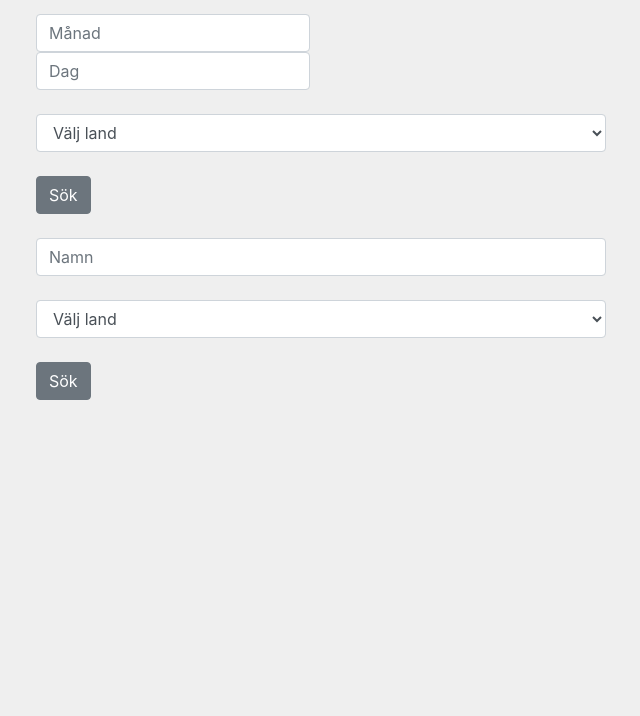
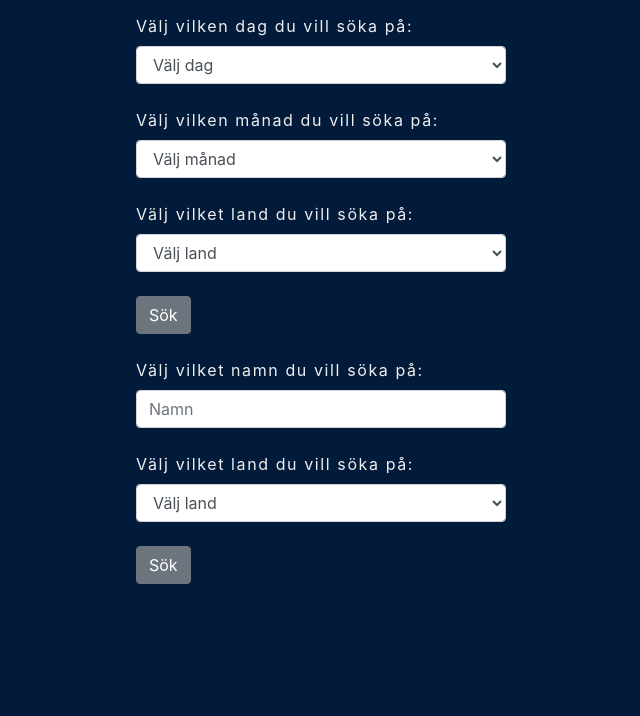
Before and after one commit to inanivald/JS1_namnsdag, a plain HTML site: page index.html in a window 1280 px wide. Shown: the part 84-800 px from the top of the page, without its empty margins (319-959 px from the left). Drawn offline with nearby package versions, Linux system fonts and the light colour scheme.

Commit message:
Did some minor changes

```diff
--- a/assets/scripts/app.js
+++ b/assets/scripts/app.js
@@ -1,10 +1,12 @@
-
-const month = document.querySelector('#month').value;
-const day = document.querySelector('#day').value;
+const h = document.querySelector("#month");
+const month = h.options[h.selectedIndex].value;
+const monthEl = h.options[h.selectedIndex].text;
+const i = document.querySelector("#day");
+const day = i.options[i.selectedIndex].value;
 const f = document.querySelector("#custom-select");
 const country = f.options[f.selectedIndex].value;
 const countryEl = f.options[f.selectedIndex].text;
-const nameEl = document.querySelector('#namename').value;
+const nameEl = document.querySelector('#namename');
 const g = document.querySelector("#custom-select-name");
 const countryName = g.options[g.selectedIndex].value;
 const countryElName = g.options[g.selectedIndex].text;
@@ -20,12 +22,12 @@ const renderNameday = resultName => {
         <div class="card mt-4">
         <h2>${resultName.data[0].namedays[country]}</h2>
                 <p>I ${countryEl} har ${resultName.data[0].namedays[country]}
-                namnsdag den ${day}/${month}.</p>`
+                namnsdag den ${day} ${monthEl}.</p>`
 };
 
 
 
-//month.innerHTML = "";
+
 document.querySelector('#nameday').addEventListener('submit', e => {
     e.preventDefault();
 getNameday(country, month, day)
@@ -41,12 +43,17 @@ getNameday(country, month, day)
 })
 .catch(resultName => {
     console.log(resultName)
-   if (f.options[f.selectedIndex].text === 'Välj land'){
-    renderAlertDay('danger', `Du måste välja land.`)
-   } else {
-    renderAlertDay('danger', `${day}/${month} är inte ett korrekt datum.`);
+   if (f.options[f.selectedIndex].text === 'Välj land')
+   { renderAlertDay('danger', 'Du måste välja land.')
+   } else if (h.options[h.selectedIndex].text === 'Välj månad')
+       { renderAlertDay('danger', 'Du måste välja en månad.')
+    } else if (i.options[i.selectedIndex].text === 'Välj dag')
+    { renderAlertDay('danger', 'Du måste välja en dag.');
+ } else {
+    renderAlertDay('danger', `${day}/${monthEl} är inte ett korrekt datum.`);
    }
     });
+
 });
 
 
@@ -69,22 +76,23 @@ console.log(resultDay)
 
 document.querySelector('#name').addEventListener('submit', e => {
     e.preventDefault();
-
-getName(nameEl, countryName)
+    const nameEl2 = nameEl.value;
+getName(nameEl2, countryName)
 .then(resultDay => {
   renderName(resultDay);
 
     if (resultDay.results.length > 0){
     renderName(resultDay);
     } else {
-        renderAlertName('danger', `${nameEl} har ingen namnsdag i ${countryElName}. :(`);
+        renderAlertName('danger', `${nameEl2} har ingen namnsdag i ${countryElName}. :(`);
     }
 })
 .catch(resultDay => {
    if (g.options[g.selectedIndex].text === 'Välj land'){
-    renderAlertName('danger', `Du måste välja land.`)
+    renderAlertName('danger', 'Du måste välja land.')
    } else {
-    renderAlertName('danger', `${day}/${month} är inte ett korrekt datum.`);
+    renderAlertName('danger', 'Du måste ange ett namn.');
    }
     });
+    nameEl.value = '';
 });
--- a/assets/styles/style.css
+++ b/assets/styles/style.css
@@ -3,14 +3,14 @@
 }
 
 body {
-	background-color: #efefef;
-	color: #333;
+	background-color: rgb(3, 27, 58);
+	color: #efefef;
 	line-height: 1.5;
     letter-spacing: 0.1em;
 
 }
 .container {
-    max-width: 600px;
+    max-width: 400px;
 }
 
 h1, h2, h3, h4, h5, h6 {
@@ -18,8 +18,9 @@ h1, h2, h3, h4, h5, h6 {
 	margin-bottom: 0.75em;
 }
 .card {
-	padding: 0.375rem 0.75rem
-};
+	padding: 0.375rem 0.75rem;
+	color: rgb(3, 27, 58);
+}
 /*
 .form-inline .form-control {
 	width: 100% !important;
--- a/index.html
+++ b/index.html
@@ -15,13 +15,61 @@
     <div class="container">
         <h1>Namnsdag</h1>
         <form id="nameday">
-            <div class="form-inline mt-4 mb-4">
 
-                <input type="text" id="month" class="form-control mr-4" placeholder="Månad">
-                <input type="text" id="day" class="form-control" placeholder="Dag">
 
-            </div>
+                <label for="search-day">Välj vilken dag du vill söka på:</label>
+                          <select id="day" class="form-control mb-4">
+                                <option selected>Välj dag</option>
+                                <option value="1">1</option>
+                                <option value="2">2</option>
+                                <option value="3">3</option>
+                                <option value="4">4</option>
+                                <option value="5">5</option>
+                                <option value="6">6</option>
+                                <option value="7">7</option>
+                                <option value="8">8</option>
+                                <option value="9">9</option>
+                                <option value="10">10</option>
+                                <option value="11">11</option>
+                                <option value="12">12</option>
+                                <option value="13">13</option>
+                                <option value="14">14</option>
+                                <option value="15">15</option>
+                                <option value="16">16</option>
+                                <option value="17">17</option>
+                                <option value="18">18</option>
+                                <option value="19">19</option>
+                                <option value="20">20</option>
+                                <option value="21">21</option>
+                                <option value="22">22</option>
+                                <option value="23">23</option>
+                                <option value="24">24</option>
+                                <option value="25">25</option>
+                                <option value="26">26</option>
+                                <option value="27">27</option>
+                                <option value="28">28</option>
+                                <option value="29">29</option>
+                                <option value="30">30</option>
+                                <option value="31">31</option>
+                              </select>
+                              <label for="search-month">Välj vilken månad du vill söka på:</label>
+                              <select id="month" class="form-control mb-4">
+                                    <option selected>Välj månad</option>
+                                    <option value="1">Januari</option>
+                                    <option value="2">Februari</option>
+                                    <option value="3">Mars</option>
+                                    <option value="4">April</option>
+                                    <option value="5">Maj</option>
+                                    <option value="6">Juni</option>
+                                    <option value="7">Juli</option>
+                                    <option value="8">Augusti</option>
+                                    <option value="9">September</option>
+                                    <option value="10">Oktober</option>
+                                    <option value="11">November</option>
+                                    <option value="12">December</option>
+                                  </select>
 
+            <label for="search-country">Välj vilket land du vill söka på:</label>
             <select id="custom-select" class="form-control mb-4">
                     <option selected>Välj land</option>
                     <option value="se">Sverige</option>
@@ -43,14 +91,15 @@
 
                 <button type="submit" class="btn btn-secondary">Sök</button>
         </form>
+
         <div id="searchResultName" class="mt-4">
 
         </div>
         <form class="mt-4 mb-4" id="name">
 
-
+                    <label for="search-name">Välj vilket namn du vill söka på:</label>
                     <input type="text" id="namename" class="form-control mb-4" placeholder="Namn">
-
+                    <label for="search-country">Välj vilket land du vill söka på:</label>
                     <select id="custom-select-name" class="form-control mb-4">
                             <option selected value="no-country">Välj land</option>
                             <option value="se">Sverige</option>
@@ -71,7 +120,7 @@
                           </select>
                     <button type="submit" class="btn btn-secondary">Sök</button>
             </form>
-            <div id="searchResultDay">
+            <div id="searchResultDay" class="mb-4">
 
                 </div>
     </div>
```
